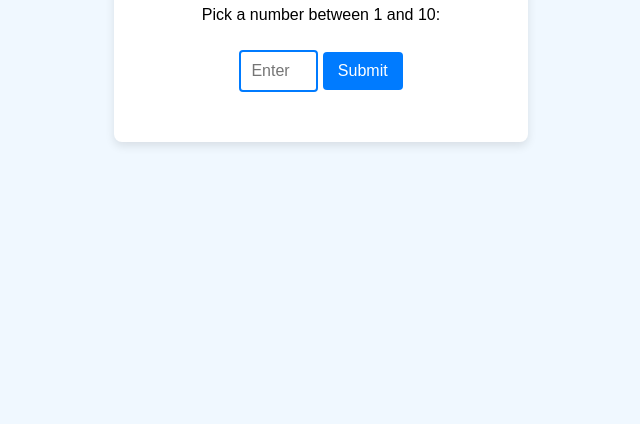
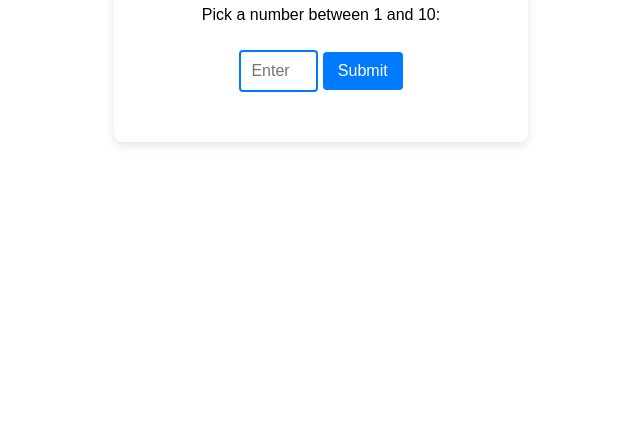
Before and after one commit to MCborgurdud/Test, a plain HTML site: page index.html in a window 1280 px wide. Shown: the part 376-800 px from the top of the page, without its empty margins (319-959 px from the left). Drawn offline with Linux system fonts and the light colour scheme.

Commit message:
Update styles.css

```diff
--- a/styles.css
+++ b/styles.css
@@ -1,6 +1,6 @@
 body {
     font-family: Arial, sans-serif;
-    background-color: #f0f8ff;
+    background-color: transparent;
     display: flex;
     justify-content: center;
     align-items: center;
```
